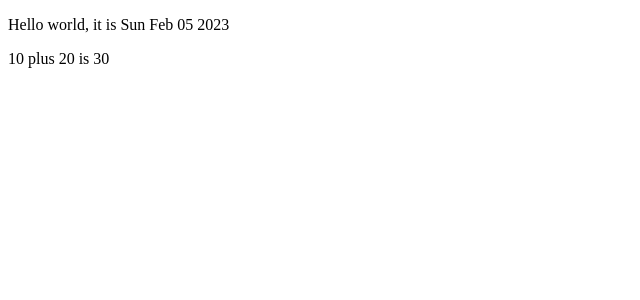
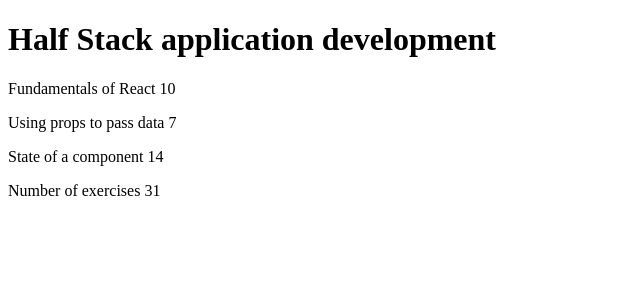
Before and after one commit to bogdano/helsinki, a React (Create React App) app in the folder part1/: page / in a window 1280 px wide. Shown: the top 300 px of the page, without its empty margins (0-640 px from the left). Built offline with nearby package versions, Linux system fonts and the light colour scheme.

Commit message:
Update App.js

```diff
--- a/part1/src/App.js
+++ b/part1/src/App.js
@@ -1,22 +1,25 @@
-const Hello = () => {
+const App = () => {
+  const course = 'Half Stack application development'
+  const part1 = 'Fundamentals of React'
+  const exercises1 = 10
+  const part2 = 'Using props to pass data'
+  const exercises2 = 7
+  const part3 = 'State of a component'
+  const exercises3 = 14
+
   return (
     <div>
-      <p>Hello world</p>
-    </div>
-  )
-}
-
-const App = () => {
-  const now = new Date()
-  const a = 10
-  const b = 20
-  console.log(now, a+b)
-  return (
-    <div>
-      <p>Hello world, it is {now.toDateString()}</p>
+      <h1>{course}</h1>
       <p>
-        {a} plus {b} is {a + b}
+        {part1} {exercises1}
       </p>
+      <p>
+        {part2} {exercises2}
+      </p>
+      <p>
+        {part3} {exercises3}
+      </p>
+      <p>Number of exercises {exercises1 + exercises2 + exercises3}</p>
     </div>
   )
 }
```
